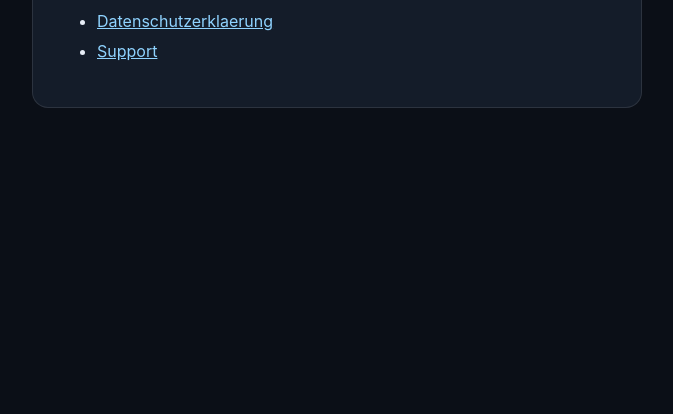
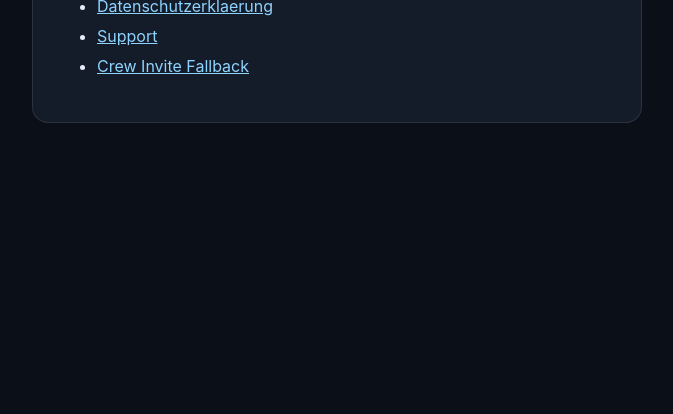
Before and after one commit to Maxrafaelrupietta/MrrFitness, a plain HTML site: page index.html in a window 1280 px wide. Shown: the part 386-800 px from the top of the page, without its empty margins (303-976 px from the left). Drawn offline with Linux system fonts and the light colour scheme.

Commit message:
Add files via upload

```diff
--- a/index.html
+++ b/index.html
@@ -32,6 +32,7 @@
     <ul>
       <li><a href="privacy-policy.html">Datenschutzerklaerung</a></li>
       <li><a href="support.html">Support</a></li>
+      <li><a href="invite.html">Crew Invite Fallback</a></li>
     </ul>
   </main>
 </body>
```
